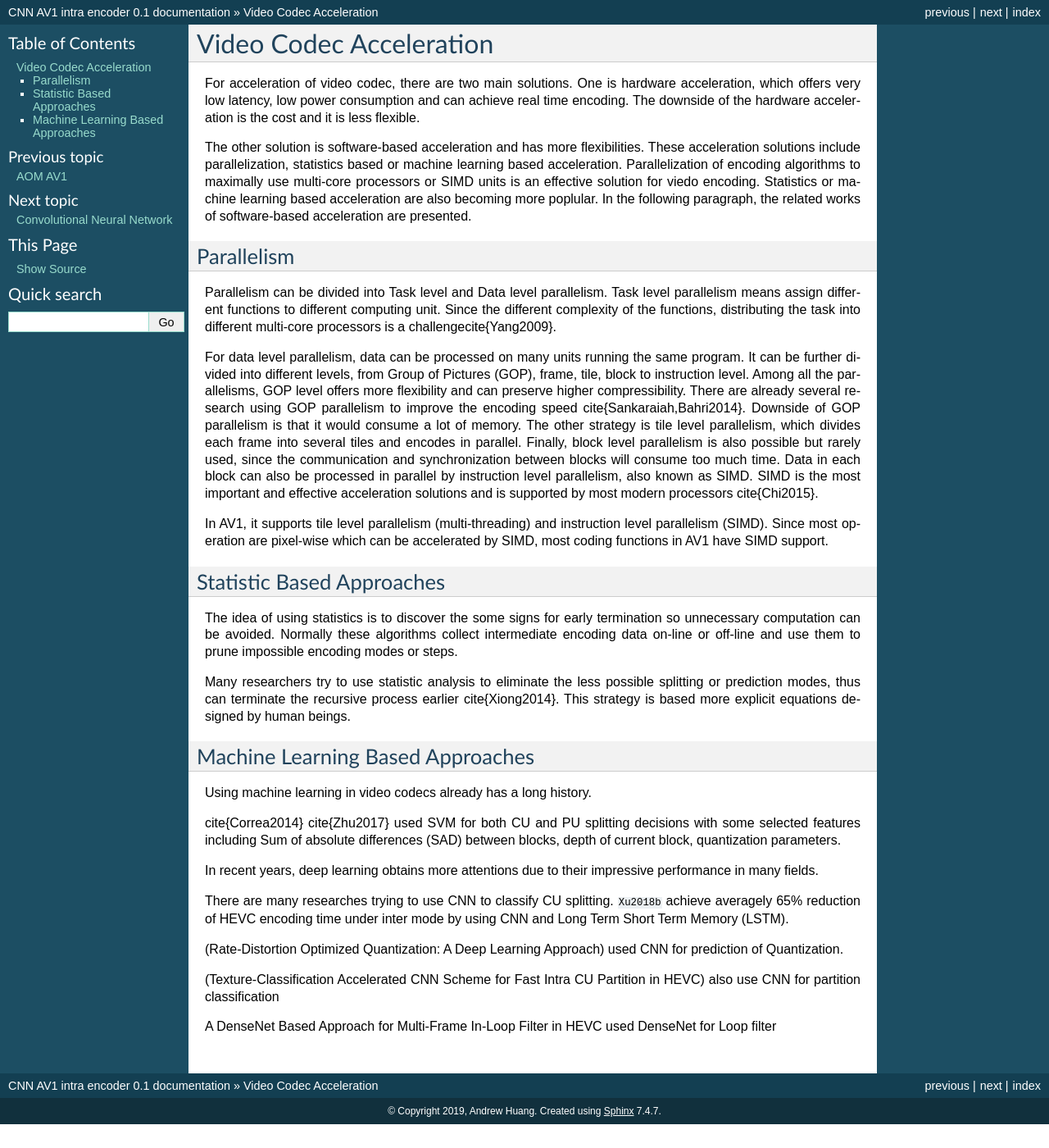
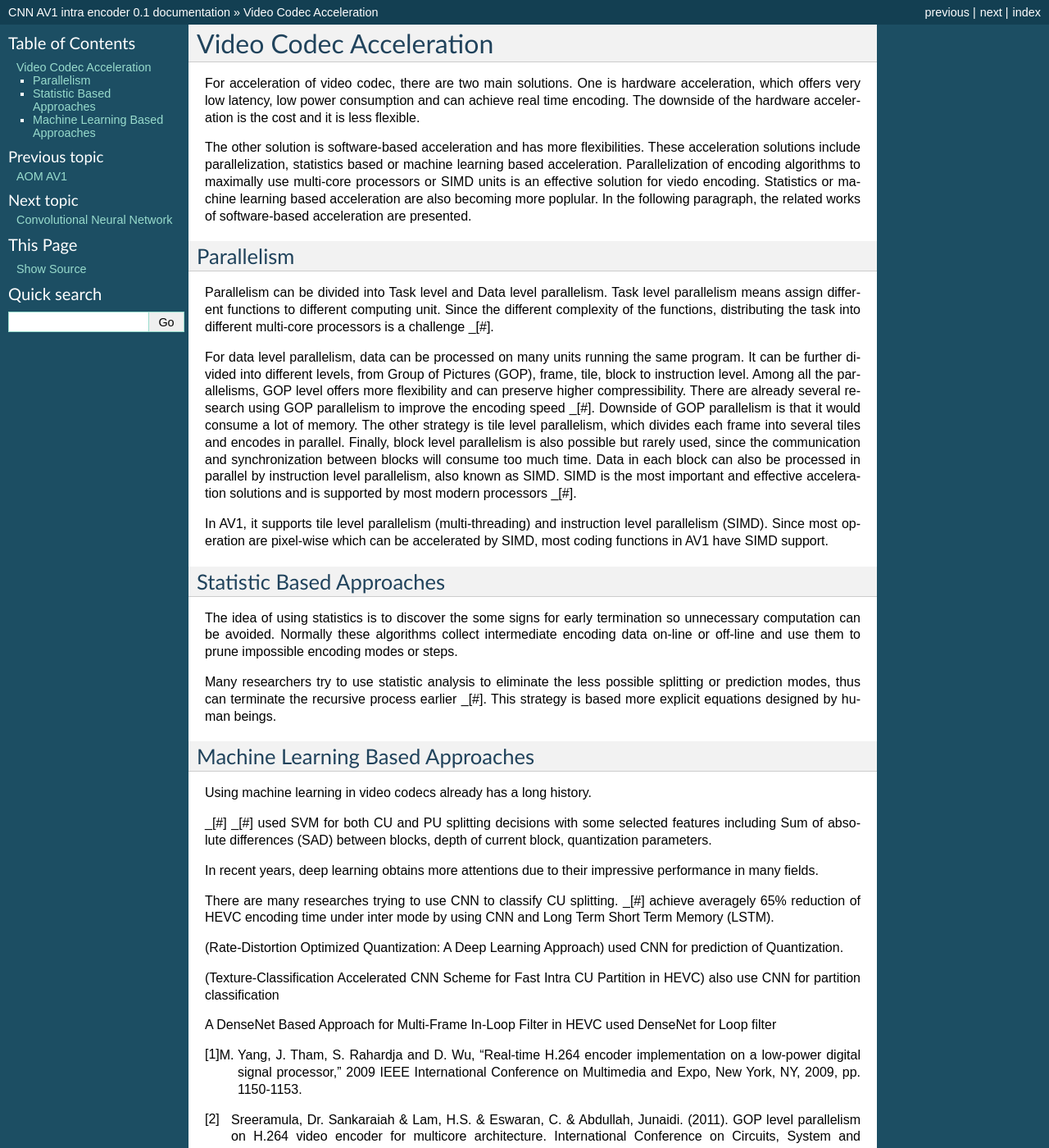
Before and after one commit to epadam/CNN-AV1-intra-encoder, a Sphinx documentation site: the page built from source/acceleration_encoding.rst, in a window 1280 px wide and 1400 px high. Shown: the whole window at 82% size. Built offline with Sphinx 7.4.7, drawn with Linux system fonts in a browser that asks for light colours; cross-references to code outside the pages are shown as plain code; some of the changed text lies outside the part shown.

Commit message:
Update acceleration_encoding.rst

```diff
--- a/source/acceleration_encoding.rst
+++ b/source/acceleration_encoding.rst
@@ -9,9 +9,9 @@ The other solution is software-based acceleration and has more flexibilities. Th
 Parallelism
 =======================================
 
-Parallelism can be divided into Task level and Data level parallelism. Task level parallelism means assign different functions to different computing unit. Since the different complexity of the functions, distributing the task into different multi-core processors is a challenge\cite{Yang2009}.
+Parallelism can be divided into Task level and Data level parallelism. Task level parallelism means assign different functions to different computing unit. Since the different complexity of the functions, distributing the task into different multi-core processors is a challenge _[#].
 
-For data level parallelism, data can be processed on many units running the same program. It can be further divided into different levels, from Group of Pictures (GOP), frame, tile, block to instruction level. Among all the parallelisms, GOP level offers more flexibility and can preserve higher compressibility. There are already several research using GOP parallelism to improve the encoding speed \cite{Sankaraiah,Bahri2014}. Downside of GOP parallelism is that it would consume a lot of memory. The other strategy is tile level parallelism, which divides each frame into several tiles and encodes in parallel. Finally, block level parallelism is also possible but rarely used, since the communication and synchronization between blocks will consume too much time. Data in each block can also be processed in parallel by instruction level parallelism, also known as SIMD. SIMD is the most important and effective acceleration solutions and is supported by most modern processors \cite{Chi2015}.
+For data level parallelism, data can be processed on many units running the same program. It can be further divided into different levels, from Group of Pictures (GOP), frame, tile, block to instruction level. Among all the parallelisms, GOP level offers more flexibility and can preserve higher compressibility. There are already several research using GOP parallelism to improve the encoding speed _[#]. Downside of GOP parallelism is that it would consume a lot of memory. The other strategy is tile level parallelism, which divides each frame into several tiles and encodes in parallel. Finally, block level parallelism is also possible but rarely used, since the communication and synchronization between blocks will consume too much time. Data in each block can also be processed in parallel by instruction level parallelism, also known as SIMD. SIMD is the most important and effective acceleration solutions and is supported by most modern processors _[#].
 
 In AV1, it supports tile level parallelism (multi-threading) and instruction level parallelism (SIMD). Since most operation are pixel-wise which can be accelerated by SIMD, most coding functions in AV1 have SIMD support.
 
@@ -22,7 +22,7 @@ Statistic Based Approaches
 
 The idea of using statistics is to discover the some signs for early termination so unnecessary computation can be avoided. Normally these algorithms collect intermediate encoding data on-line or off-line and use them to prune impossible encoding modes or steps.
 
-Many researchers try to use statistic analysis to eliminate the less possible splitting or prediction modes, thus can terminate the recursive process earlier \cite{Xiong2014}. This strategy is based more explicit equations designed by human beings.
+Many researchers try to use statistic analysis to eliminate the less possible splitting or prediction modes, thus can terminate the recursive process earlier _[#]. This strategy is based more explicit equations designed by human beings.
 
 ===================================
 Machine Learning Based Approaches
@@ -30,12 +30,12 @@ Machine Learning Based Approaches
 
 Using machine learning in video codecs already has a long history.
 
-\cite{Correa2014}
-\cite{Zhu2017} used SVM for both CU and PU splitting decisions with some selected features including Sum of absolute differences (SAD) between blocks, depth of current block, quantization parameters.
+_[#]
+_[#] used SVM for both CU and PU splitting decisions with some selected features including Sum of absolute differences (SAD) between blocks, depth of current block, quantization parameters.
 
 In recent years, deep learning obtains more attentions due to their impressive performance in many fields.
 
-There are many researches trying to use CNN to classify CU splitting. :cite:`Xu2018b` achieve averagely 65\% reduction of HEVC encoding time under inter mode by using CNN and Long Term Short Term Memory (LSTM).
+There are many researches trying to use CNN to classify CU splitting. _[#] achieve averagely 65\% reduction of HEVC encoding time under inter mode by using CNN and Long Term Short Term Memory (LSTM).
 
 (Rate-Distortion Optimized Quantization: A Deep Learning Approach) used CNN for prediction of Quantization.
 
@@ -44,5 +44,16 @@ There are many researches trying to use CNN to classify CU splitting. :cite:`Xu2
 A DenseNet Based Approach for Multi-Frame In-Loop Filter in HEVC used DenseNet for Loop filter
 
 
+.. [#] M. Yang, J. Tham, S. Rahardja and D. Wu, "Real-time H.264 encoder implementation on a low-power digital signal processor," 2009 IEEE International Conference on Multimedia and Expo, New York, NY, 2009, pp. 1150-1153.
 
-.. [#]: G. Correa, P. Assuncao, L. A. da Silva Cruz and L. Agostini, "Classification-based early termination for coding tree structure decision in HEVC," 2014 21st IEEE International Conference on Electronics, Circuits and Systems (ICECS), Marseille, 2014, pp. 239-242.
+.. [#] Sreeramula, Dr. Sankaraiah & Lam, H.S. & Eswaran, C. & Abdullah, Junaidi. (2011). GOP level parallelism on H.264 video encoder for multicore architecture. International Conference on Circuits, System and Simulation IPCIST. 7. 127-132.
+
+.. [#] C. C. Chi, M. Alvarez-Mesa, B. Bross, B. Juurlink and T. Schierl, "SIMD Acceleration for HEVC Decoding," in IEEE Transactions on Circuits and Systems for Video Technology, vol. 25, no. 5, pp. 841-855, May 2015.
+
+.. [#] J. Xiong, H. Li, Q. Wu and F. Meng, "A Fast HEVC Inter CU Selection Method Based on Pyramid Motion Divergence," in IEEE Transactions on Multimedia, vol. 16, no. 2, pp. 559-564, Feb. 2014.
+
+.. [#] G. Correa, P. Assuncao, L. A. da Silva Cruz and L. Agostini, "Classification-based early termination for coding tree structure decision in HEVC," 2014 21st IEEE International Conference on Electronics, Circuits and Systems (ICECS), Marseille, 2014, pp. 239-242.
+
+.. [#] L. Zhu, Y. Zhang, Z. Pan, R. Wang, S. Kwong and Z. Peng, "Binary and Multi-Class Learning Based Low Complexity Optimization for HEVC Encoding," in IEEE Transactions on Broadcasting, vol. 63, no. 3, pp. 547-561, Sept. 2017.
+
+.. [#] M. Xu, T. Li, Z. Wang, X. Deng, R. Yang and Z. Guan, "Reducing Complexity of HEVC: A Deep Learning Approach," in IEEE Transactions on Image Processing, vol. 27, no. 10, pp. 5044-5059, Oct. 2018.
```
